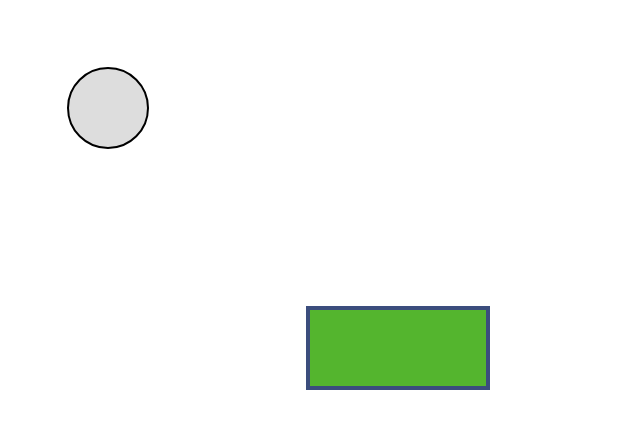
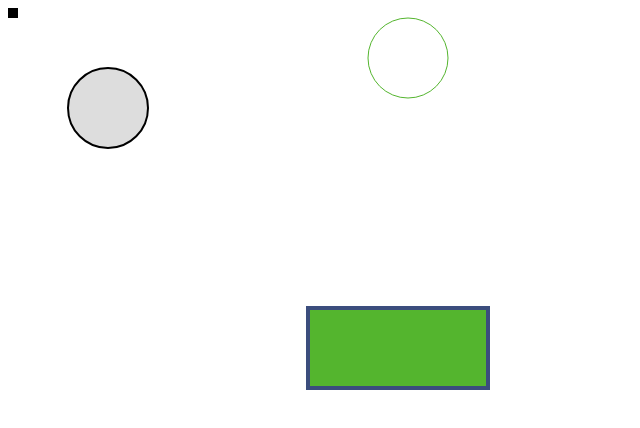
Before and after one commit to jmhl/svgeejs, a website: page index.html in a window 1280 px wide. Shown: the whole page, without its empty margins (0-640 px from the left). Drawn offline with Linux system fonts and the light colour scheme.

Commit message:
Add ellipse and square

```diff
--- a/index.html
+++ b/index.html
@@ -10,6 +10,8 @@
       var svg = SVGEE.createSvg(500, 500);
       var circle = SVGEE.circle(100, 100, 40);
       var rect = SVGEE.rect(300, 300, 180, 80);
+      var ellipse = SVGEE.ellipse(400, 50, 40, 40);
+      var square = SVGEE.square(0, 0, 10);
 
       canvas.appendChild(svg);
 
@@ -21,6 +23,13 @@
       SVGEE.stroke(rect, 4, '#3B4D7D');
       svg.appendChild(rect);
 
+      SVGEE.fill(ellipse, '#fff');
+      SVGEE.stroke(ellipse, 1, '#54B52E');
+      svg.appendChild(ellipse);
+
+      SVGEE.fill(square, '#000');
+      svg.appendChild(square);
+
       SVGEE.closeSvg(svg);
     </script>
   </body>
--- a/svgee.js
+++ b/svgee.js
@@ -52,6 +52,27 @@
   };
 
   /**
+   * Creates an SVG ellipse element.
+   *
+   * @param {number} cx The x-coordinate of the center of the ellipse.
+   * @param {number} cy The y-coordinate of the center of the ellipse.
+   * @param {number} rx The horizontal radius of the ellipse.
+   * @param {number} ry The vertical radius of the ellipse.
+   *
+   * @returns The SVG ellipse element to be append to the SVG canvas.
+   */
+  function ellipse(cx, cy, rx, ry) {
+    var ellipse = document.createElementNS(w3SvgUrl, 'ellipse');
+
+    ellipse.setAttributeNS(null, 'cx', cx);
+    ellipse.setAttributeNS(null, 'cy', cy);
+    ellipse.setAttributeNS(null, 'rx', rx);
+    ellipse.setAttributeNS(null, 'ry', ry);
+
+    return ellipse;
+  }
+
+  /**
    * Creates an SVG rectangle element.
    *
    * @param {number} x The x-coordinate of the top left corner of the rectangle.
@@ -70,6 +91,21 @@
     rect.setAttributeNS(null, 'height', height);
 
     return rect;
+  }
+
+  /**
+   * Creates an SVG square element.
+   *
+   * @param {number} x The x-coordinate of the top left corner of the square.
+   * @param {number} y The y-coordiante of the top left corner of the square.
+   * @param {number} sideLength The length of the sides of the square.
+   *
+   * @returns The SVG rectangle element to be appended to the SVG canvas.
+   */
+  function square(x, y, sideLength) {
+    // delegate to rect function
+    console.log(x, y, sideLength);
+    return rect(x, y, sideLength, sideLength);
   }
 
   /**
@@ -130,9 +166,11 @@
     circle: circle,
     closeSvg: closeSvg,
     createSvg: createSvg,
+    ellipse: ellipse,
     fill: fill,
     rect: rect,
-    stroke: stroke
+    stroke: stroke,
+    square: square
   };
 
   // actually expose the API
```
